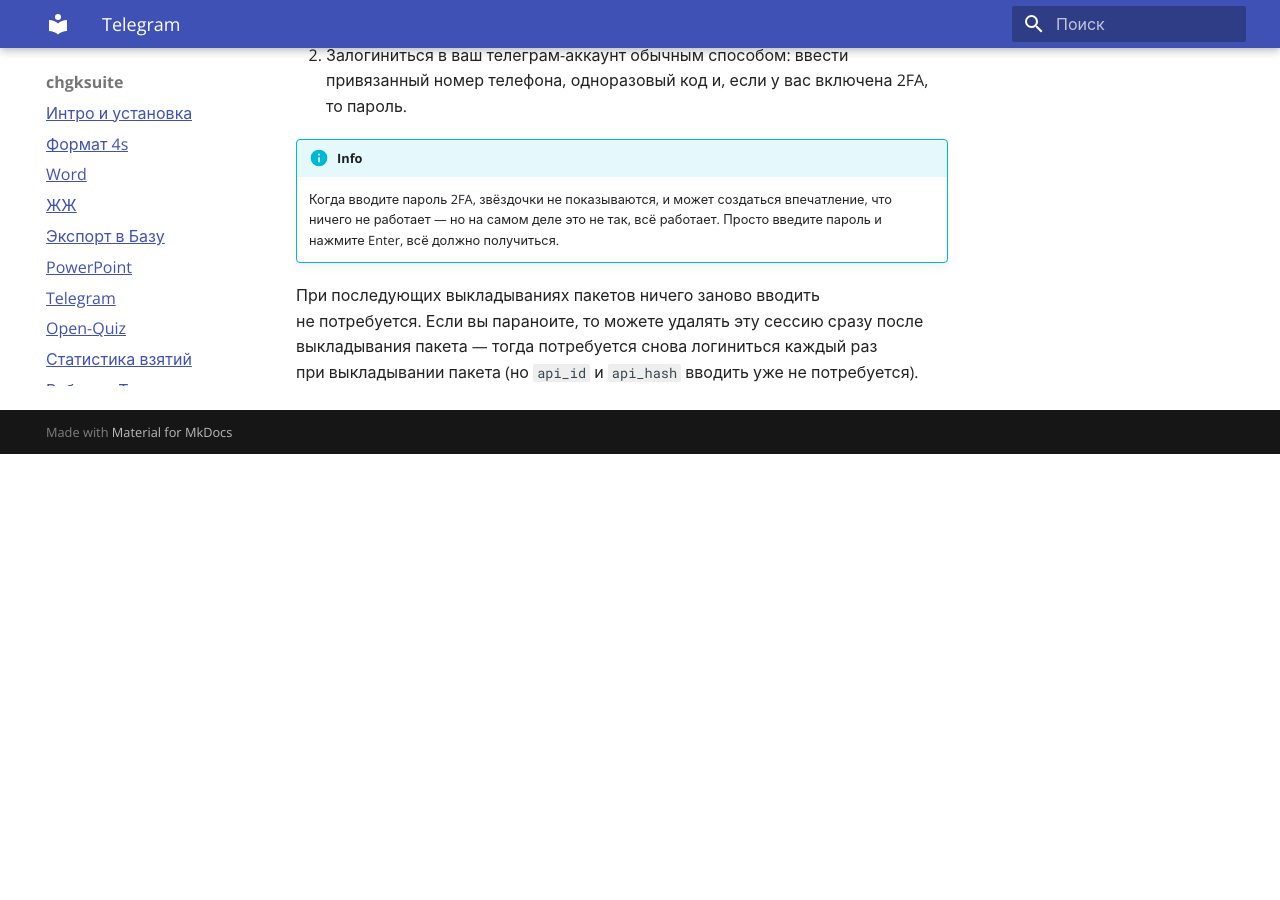
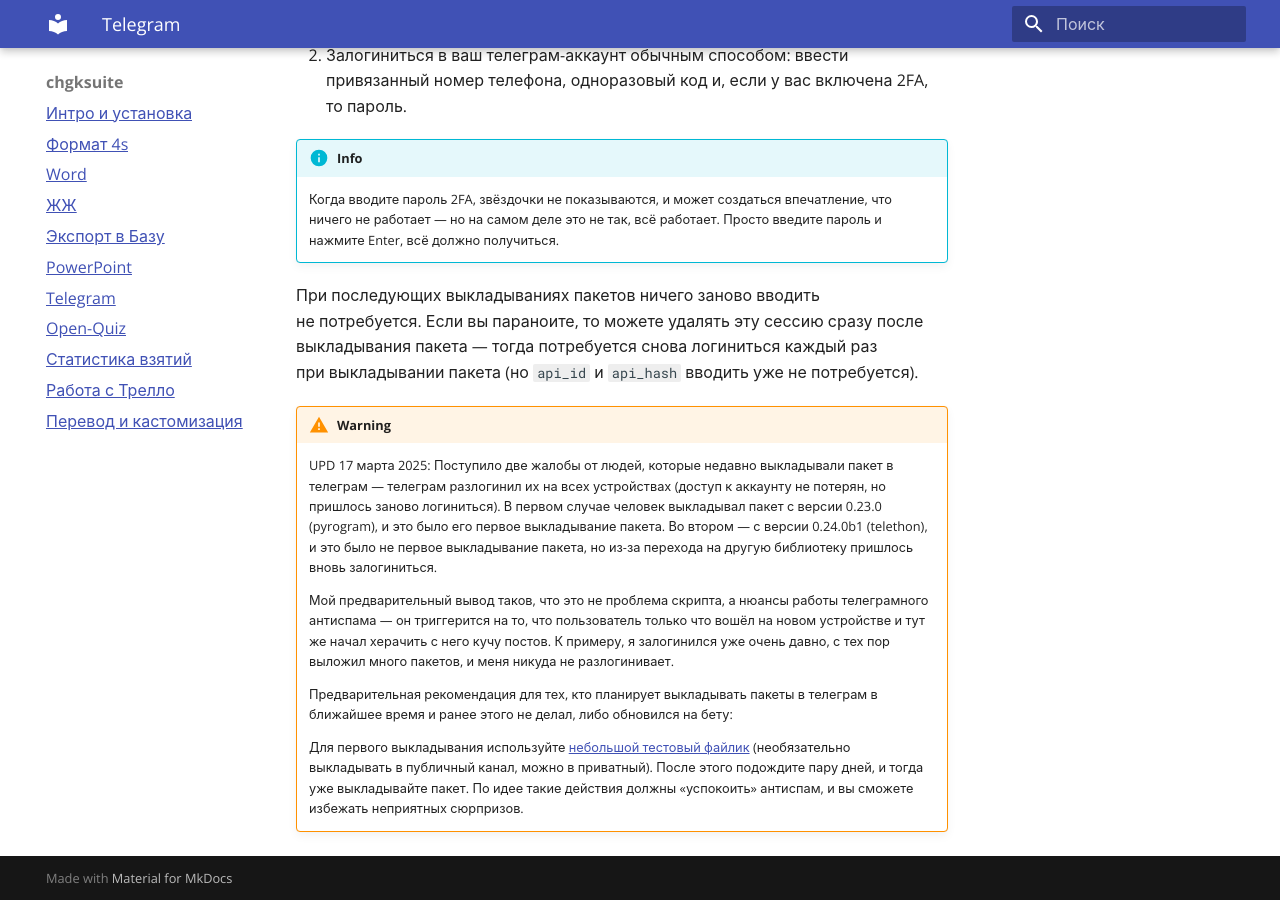
Before and after one commit to peczony/chgksuite, an MkDocs documentation site: the page built from docs/docs/telegram.md, in a window 1280 px wide and 900 px high, scrolled down 1151 px. Built offline with MkDocs 1.6.1 and Material for MkDocs 9.7.7, drawn with Linux system fonts in a browser that asks for light colours; before the commit the page ends 1605 px from its top, so only the background shows below that.

Commit message:
add warning

```diff
--- a/docs/docs/telegram.md
+++ b/docs/docs/telegram.md
@@ -22,3 +22,12 @@
     Когда вводите пароль 2FA, звёздочки не показываются, и может создаться впечатление, что ничего не работает — но на самом деле это не так, всё работает. Просто введите пароль и нажмите Enter, всё должно получиться.
 
 При последующих выкладываниях пакетов ничего заново вводить не потребуется. Если вы параноите, то можете удалять эту сессию сразу после выкладывания пакета — тогда потребуется снова логиниться каждый раз при выкладывании пакета (но `api_id` и `api_hash` вводить уже не потребуется).
+
+!!! warning
+    UPD 17 марта 2025: Поступило две жалобы от людей, которые недавно выкладывали пакет в телеграм — телеграм разлогинил их на всех устройствах (доступ к аккаунту не потерян, но пришлось заново логиниться). В первом случае человек выкладывал пакет с версии 0.23.0 (pyrogram), и это было его первое выкладывание пакета. Во втором — с версии 0.24.0b1 (telethon), и это было не первое выкладывание пакета, но из-за перехода на другую библиотеку пришлось вновь залогиниться.
+
+    Мой предварительный вывод таков, что это не проблема скрипта, а нюансы работы телеграмного антиспама — он триггерится на то, что пользователь только что вошёл на новом устройстве и тут же начал херачить с него кучу постов. К примеру, я залогинился уже очень давно, с тех пор выложил много пакетов, и меня никуда не разлогинивает.
+
+    Предварительная рекомендация для тех, кто планирует выкладывать пакеты в телеграм в ближайшее время и ранее этого не делал, либо обновился на бету:
+
+    Для первого выкладывания используйте [небольшой тестовый файлик](https://gitlab.com/peczony/chgksuite/-/raw/main/tests/smalltest.4s?ref_type=heads) (необязательно выкладывать в публичный канал, можно в приватный). После этого подождите пару дней, и тогда уже выкладывайте пакет. По идее такие действия должны «успокоить» антиспам, и вы сможете избежать неприятных сюрпризов.
```
